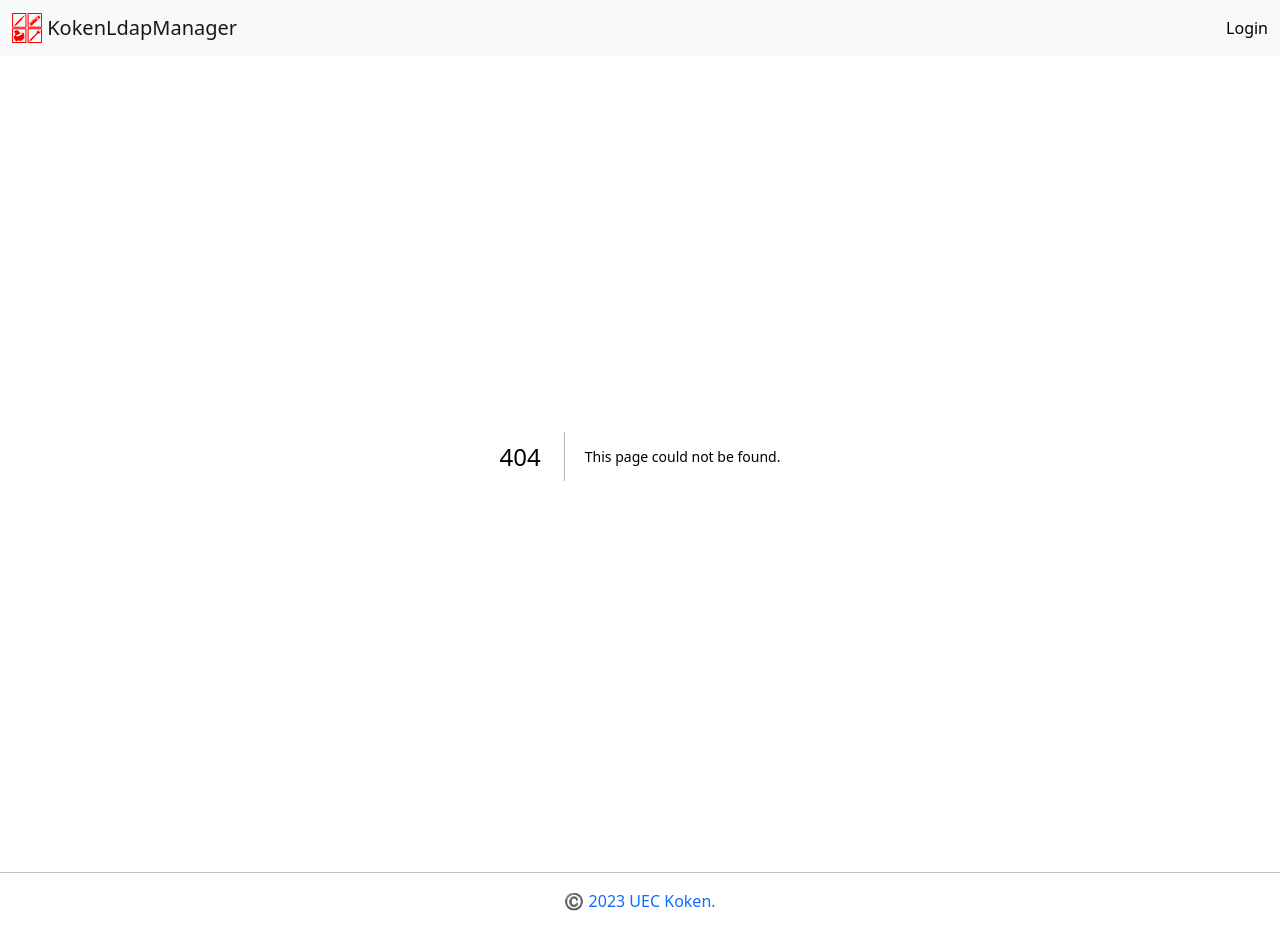
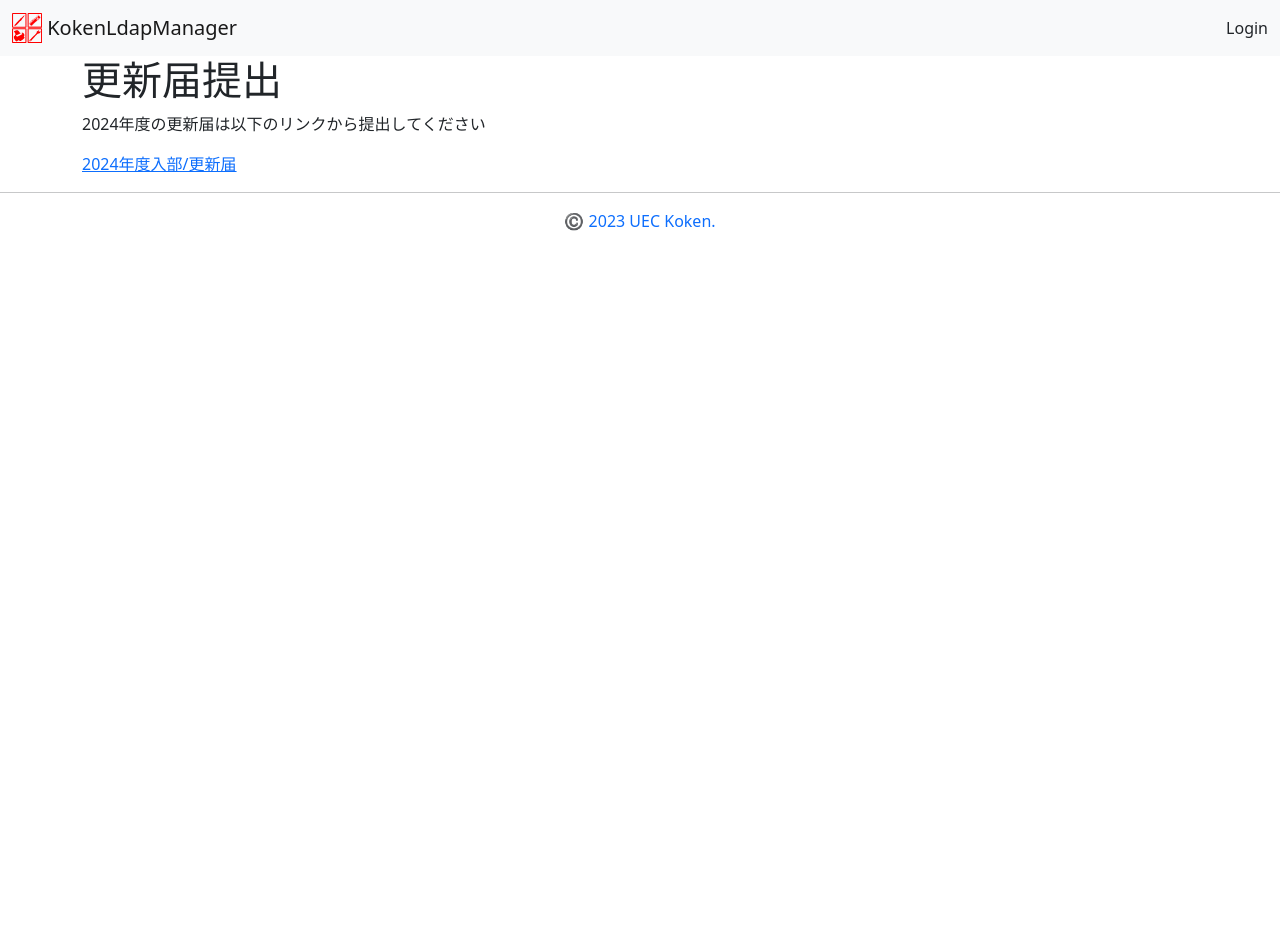
Before and after one commit to ueckoken/koken-ldap-manager, a Next.js app in the folder client/: page /update in a window 1280 px wide. Before the commit this address had no page. After the commit the page ends 800 px from the top, so only its background shows below. Built offline with nearby package versions, Linux system fonts and the light colour scheme.

Commit message:
2024年度の更新届を追加

```diff
--- a/client/src/components/Header.tsx
+++ b/client/src/components/Header.tsx
@@ -57,6 +57,7 @@ const Header: FC<{}> = () => {
             {jwtData && jwt && (
               <NavDropdown title={jwtData.uid} align="end">
                 <NavDropdown.Item href="/user">ユーザー設定</NavDropdown.Item>
+                <NavDropdown.Item href="/update">更新届提出</NavDropdown.Item>
                 {jwtData.groups.includes("manager") && (
                   <NavDropdown.Item href="/admin">
                     ユーザー管理
--- /dev/null
+++ b/client/src/pages/update.tsx
@@ -0,0 +1,31 @@
+import { FC, useEffect, useState } from "react";
+import { Container } from "react-bootstrap";
+import jwt_decode from "jwt-decode";
+
+const UpdatePage: FC<{}> = () => {
+  const [jwt, setJwt] = useState<string | null>(null);
+  const [jwtData, setJwtData] = useState<any>("");
+
+  useEffect(() => {
+    if (!jwt) return;
+    const decoded: any = jwt_decode(jwt);
+    setJwtData(decoded);
+  }, [jwt]);
+
+  useEffect(() => {
+    const token = localStorage.getItem("token");
+    if (!token) return;
+    setJwt(token);
+  }, []);
+
+  return (
+    <>
+      <Container>
+        <h1>更新届提出</h1>
+        <p>2024年度の更新届は以下のリンクから提出してください</p>
+        <a href={"https://docs.google.com/forms/d/e/1FAIpQLSftFmyVdufKYXa0VoDBmjlN5-dlMy5__yLKVMe5fgCHJ4ErWg/viewform?usp=pp_url&entry.800787902="+ jwtData.uid }>2024年度入部/更新届</a>
+      </Container>
+    </>
+  );
+};
+export default UpdatePage;
```
